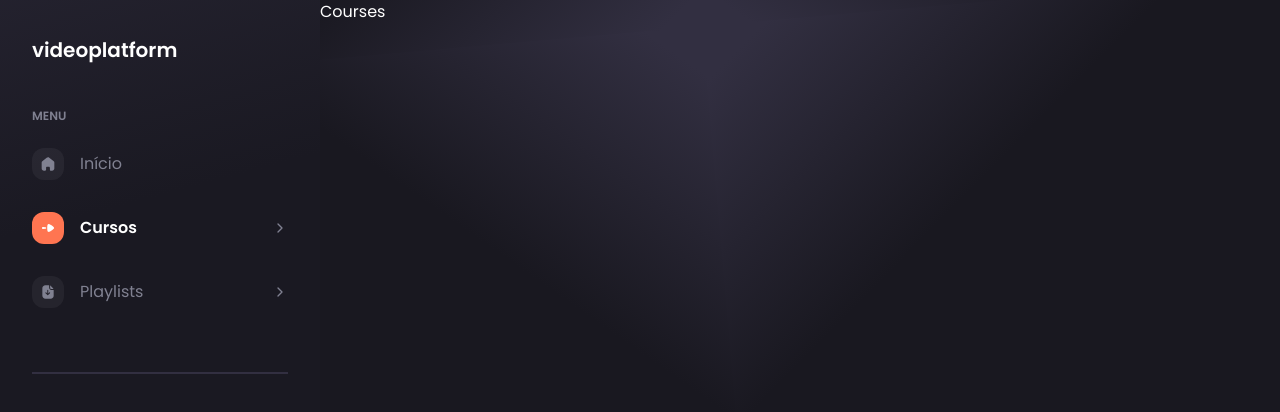
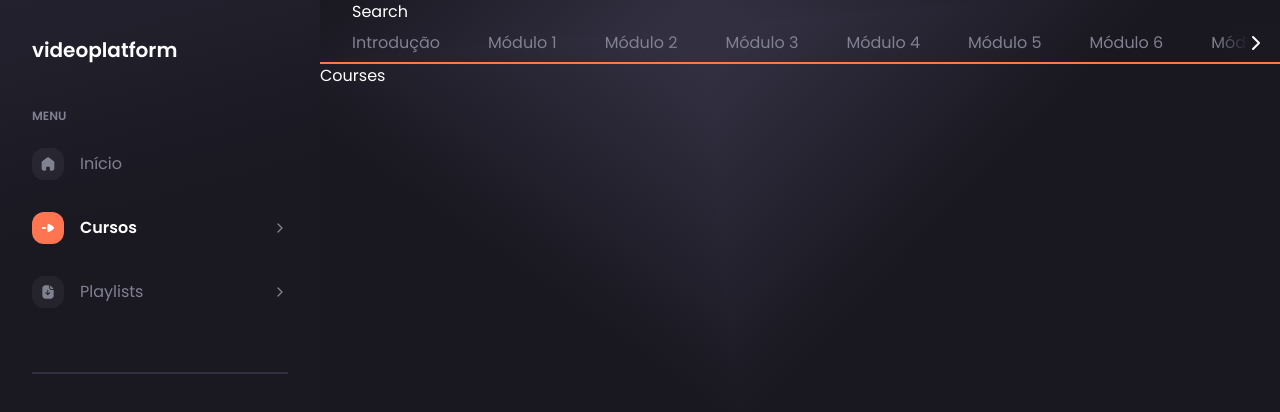
Before and after one commit to pedrogrigorio/next.js-course-platform, a Next.js app in the folder frontend/: page /courses in a window 1280 px wide. Shown: the top 412 px of the page. Built offline with nearby package versions, Linux system fonts and the light colour scheme.

Commit message:
create a scrollable tab for courses modules

```diff
--- a/frontend/src/app/(everything-else)/layout.tsx
+++ b/frontend/src/app/(everything-else)/layout.tsx
@@ -3,6 +3,7 @@ import { Inter, Poppins } from 'next/font/google'
 import '../globals.css'
 import { ReactNode } from 'react'
 import Sidemenu from '@/components/layout/Sidemenu'
+import Topbar from '@/components/layout/Topbar'
 
 const inter = Inter({ subsets: ['latin'], variable: '--font-inter' })
 const poppins = Poppins({
@@ -26,7 +27,8 @@ export default function RootLayout({ children }: { children: ReactNode }) {
           <Sidemenu />
 
           <div className="relative flex-1 overflow-hidden bg-[#191820]">
-            <div className="absolute inset-0 z-10 overflow-y-auto">
+            <div className="absolute inset-0 z-10 flex flex-col overflow-y-auto">
+              <Topbar />
               {children}
             </div>
 
--- a/frontend/src/app/globals.css
+++ b/frontend/src/app/globals.css
@@ -27,3 +27,7 @@ h3 {
   line-height: 1.25rem;
   font-weight: 600;
 }
+
+span {
+  font-weight: 400;
+}
--- /dev/null
+++ b/frontend/src/components/layout/ModulesTabs/index.tsx
@@ -0,0 +1,98 @@
+'use client'
+
+import { ChevronLeft, ChevronRight } from 'lucide-react'
+import { modules } from '@/data/TopbarModules'
+import { useEffect, useRef, useState } from 'react'
+
+export default function ModulesTabs() {
+  const [leftArrowActive, setLeftArrowActive] = useState(false)
+  const [rightArrowActive, setRightArrowActive] = useState(true)
+  const scrollableContainer = useRef<HTMLDivElement>(null)
+
+  useEffect(() => {
+    if (scrollableContainer.current) {
+      const tabsList = scrollableContainer.current
+      tabsList.addEventListener('scroll', manageArrows)
+    }
+  }, [])
+
+  const manageArrows = () => {
+    if (scrollableContainer.current) {
+      const tabsList = scrollableContainer.current
+      if (tabsList.scrollLeft >= 20) {
+        setLeftArrowActive(true)
+      } else {
+        setLeftArrowActive(false)
+      }
+
+      const maxScrollValue = tabsList.scrollWidth - tabsList.clientWidth - 20
+
+      if (tabsList.scrollLeft >= maxScrollValue) {
+        setRightArrowActive(false)
+      } else {
+        setRightArrowActive(true)
+      }
+    }
+  }
+
+  const scrollRight = () => {
+    if (scrollableContainer.current) {
+      scrollableContainer.current.scrollLeft += 200
+    }
+  }
+
+  const scrollLeft = () => {
+    if (scrollableContainer.current) {
+      scrollableContainer.current.scrollLeft -= 200
+    }
+  }
+
+  return (
+    <div className="relative flex h-10 items-center border-b-2 border-orange-500">
+      <div
+        className="scrollbar-none flex gap-12 overflow-hidden overflow-x-scroll scroll-smooth px-8"
+        ref={scrollableContainer}
+      >
+        {modules.map((module) => (
+          <div key={module.id}>
+            <span className="whitespace-nowrap text-gray-300">
+              {module.text}
+            </span>
+          </div>
+        ))}
+      </div>
+
+      <button
+        className={`absolute left-0 h-full w-16 items-center p-3 ${
+          leftArrowActive ? 'flex' : 'hidden'
+        }`}
+        style={{
+          background: 'linear-gradient(to left, transparent 0%, #1A1922 50%',
+        }}
+        onClick={scrollLeft}
+      >
+        <ChevronLeft
+          size={24}
+          color="#FFF"
+          className="rounded-full hover:bg-gray-500"
+        />
+      </button>
+
+      <button
+        className={`absolute right-0 flex h-full w-16 items-center justify-end p-3 ${
+          rightArrowActive ? 'flex' : 'hidden'
+        }`}
+        style={{
+          background: 'linear-gradient(to right, transparent 0%, #1A1922 50%',
+        }}
+        onClick={scrollRight}
+      >
+        <ChevronRight
+          size={24}
+          color="#FFF"
+          className="rounded-full hover:bg-gray-500"
+        />
+      </button>
+    </div>
+  )
+}
--- a/frontend/src/components/layout/Sidemenu/index.tsx
+++ b/frontend/src/components/layout/Sidemenu/index.tsx
@@ -1,4 +1,4 @@
-import { pages } from '@/data/SidemenuData'
+import { pages } from '@/data/SidemenuPages'
 import MenuPage from '../MenuPage'
 
 export default function Sidemenu() {
--- /dev/null
+++ b/frontend/src/components/layout/Topbar/index.tsx
@@ -0,0 +1,12 @@
+import ModulesTabs from '../ModulesTabs'
+
+export default function Topbar() {
+  return (
+    <div className="flex h-auto w-full flex-col">
+      <div className="flex px-8">
+        <div>Search</div>
+      </div>
+      <ModulesTabs />
+    </div>
+  )
+}
--- a/frontend/src/data/SidemenuData.tsx
+++ b/frontend/src/data/SidemenuPages.tsx
@@ -3,14 +3,14 @@ interface SubmenuSchema {
   text: string
 }
 
-interface SidemenuDataSchema {
+interface SidemenuPagesSchema {
   path: string
   text: string
   icon: string
   menu?: SubmenuSchema[]
 }
 
-export const pages: SidemenuDataSchema[] = [
+export const pages: SidemenuPagesSchema[] = [
   {
     path: '/home',
     text: 'Início',
--- /dev/null
+++ b/frontend/src/data/TopbarModules.tsx
@@ -0,0 +1,71 @@
+interface TopbarModulesSchema {
+  id: number
+  text: string
+}
+
+export const modules: TopbarModulesSchema[] = [
+  {
+    id: 0,
+    text: 'Introdução',
+  },
+  {
+    id: 1,
+    text: 'Módulo 1',
+  },
+  {
+    id: 2,
+    text: 'Módulo 2',
+  },
+  {
+    id: 3,
+    text: 'Módulo 3',
+  },
+  {
+    id: 4,
+    text: 'Módulo 4',
+  },
+  {
+    id: 5,
+    text: 'Módulo 5',
+  },
+  {
+    id: 6,
+    text: 'Módulo 6',
+  },
+  {
+    id: 7,
+    text: 'Módulo 7',
+  },
+  {
+    id: 8,
+    text: 'Módulo 8',
+  },
+  {
+    id: 9,
+    text: 'Módulo 9',
+  },
+  {
+    id: 10,
+    text: 'Módulo 10',
+  },
+  {
+    id: 11,
+    text: 'Módulo 11',
+  },
+  {
+    id: 12,
+    text: 'Módulo 12',
+  },
+  {
+    id: 13,
+    text: 'Módulo 13',
+  },
+  {
+    id: 14,
+    text: 'Módulo 14',
+  },
+  {
+    id: 15,
+    text: 'Módulo 15',
+  },
+]
--- a/frontend/tailwind.config.ts
+++ b/frontend/tailwind.config.ts
@@ -12,8 +12,6 @@ const config: Config = {
         poppins: 'var(--font-poppins)',
         inter: 'var(--font-inter)',
       },
-    },
-
       colors: {
         white: '#ffffff',
         gray: {
@@ -54,6 +52,7 @@ const config: Config = {
         },
       },
     },
+  },
   plugins: [require('tailwind-scrollbar')],
 }
 export default config
```
Lines whose indentation alone changed are shown as unchanged.
